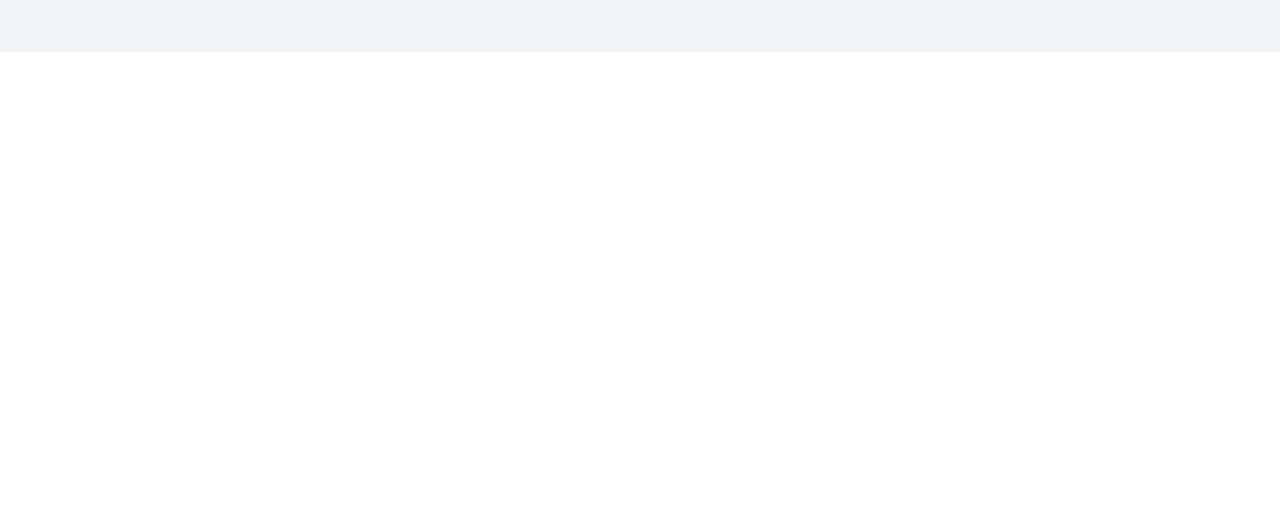
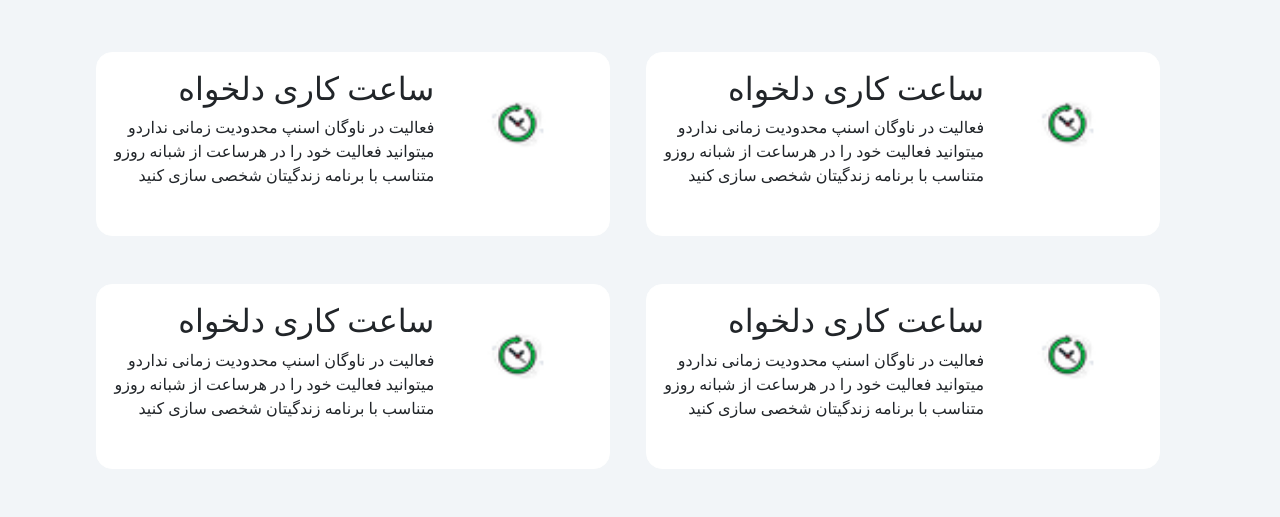
Before and after one commit to lidasadaghiani/lidasadaghiani.github.io, a plain HTML site: page index.html in a window 1280 px wide. Shown: the part 4701-5218 px from the top of the page. Before the commit the page ends 5000 px from the top, so only its background shows below. Drawn offline with nearby package versions, Linux system fonts and the light colour scheme.

Commit message:
for xl size  border 2*2

```diff
--- a/css/index.css
+++ b/css/index.css
@@ -16,3 +16,6 @@ body{
 .special-color3{
     background-color: #f2f5f8;
 }
+.h-border{
+    height: 150px;
+}
--- a/index.html
+++ b/index.html
@@ -1146,8 +1146,59 @@
                 </div>
                 <br>
                 <br>
-                <div class="row  d-xl-none">
+                <!--for xl size  border 2*2 -->
+                <div class="row  d-none d-xl-flex justify-content-xl-evenly ">
+                    <div class="col-xl-5 ms-5  mb-5 d-xl-flex border  border-white bg-white  h-auto rounded rounded-4 ">
+                        <div class="col-xl-8  ">
+                            <h2 class="text-end w-100 mb-2 mt-3">ساعت کاری دلخواه</h2>
+                            <p class="text-end   w-100 mb-5">فعالیت در ناوگان اسنپ محدودیت زمانی نداردو میتوانید
+                                فعالیت خود را در هرساعت از شبانه روزو متناسب با برنامه زندگیتان شخصی سازی کنید</p>
+                        </div>
+                        <div class="col-xl-4">
+                            <img src="images/clock.png" class="w-50 mx-auto pt-5 d-block ">
+                        </div>
 
+                    </div>
+
+                    <div
+                        class=" col-xl-5 me-5  mb-5 d-xl-flex border  border-white bg-white  h-auto rounded rounded-4 ">
+                        <div class="col-xl-8 ">
+                            <h2 class="text-end w-100 mb-2 mt-3">ساعت کاری دلخواه</h2>
+                            <p class="text-end   w-100 mb-5">فعالیت در ناوگان اسنپ محدودیت زمانی نداردو میتوانید
+                                فعالیت خود را در هرساعت از شبانه روزو متناسب با برنامه زندگیتان شخصی سازی کنید</p>
+                        </div>
+                        <div class="col-xl-4">
+                            <img src="images/clock.png" class="w-50 mx-auto pt-5 d-block ">
+                        </div>
+
+                    </div>
+
+                    <div class="col-xl-5 ms-5  mb-5 d-xl-flex border  border-white bg-white  h-auto rounded rounded-4 ">
+                        <div class="col-xl-8 ">
+                            <h2 class="text-end w-100 mb-2 mt-3">ساعت کاری دلخواه</h2>
+                            <p class="text-end   w-100 mb-5">فعالیت در ناوگان اسنپ محدودیت زمانی نداردو میتوانید
+                                فعالیت خود را در هرساعت از شبانه روزو متناسب با برنامه زندگیتان شخصی سازی کنید</p>
+                        </div>
+                        <div class="col-xl-4">
+                            <img src="images/clock.png" class="w-50 mx-auto pt-5 d-block ">
+                        </div>
+
+                    </div>
+
+                    <div
+                        class=" col-xl-5 me-5  mb-5 d-xl-flex border  border-white bg-white  h-auto rounded rounded-4 ">
+                        <div class="col-xl-8 ">
+                            <h2 class="text-end w-100 mb-2 mt-3">ساعت کاری دلخواه</h2>
+                            <p class="text-end   w-100 mb-5">فعالیت در ناوگان اسنپ محدودیت زمانی نداردو میتوانید
+                                فعالیت خود را در هرساعت از شبانه روزو متناسب با برنامه زندگیتان شخصی سازی کنید</p>
+                        </div>
+                        <div class="col-xl-4">
+                            <img src="images/clock.png" class="w-50 mx-auto pt-5 d-block ">
+                        </div>
+
+                    </div>
+
+                </div>
 
                 <br>
 
```
